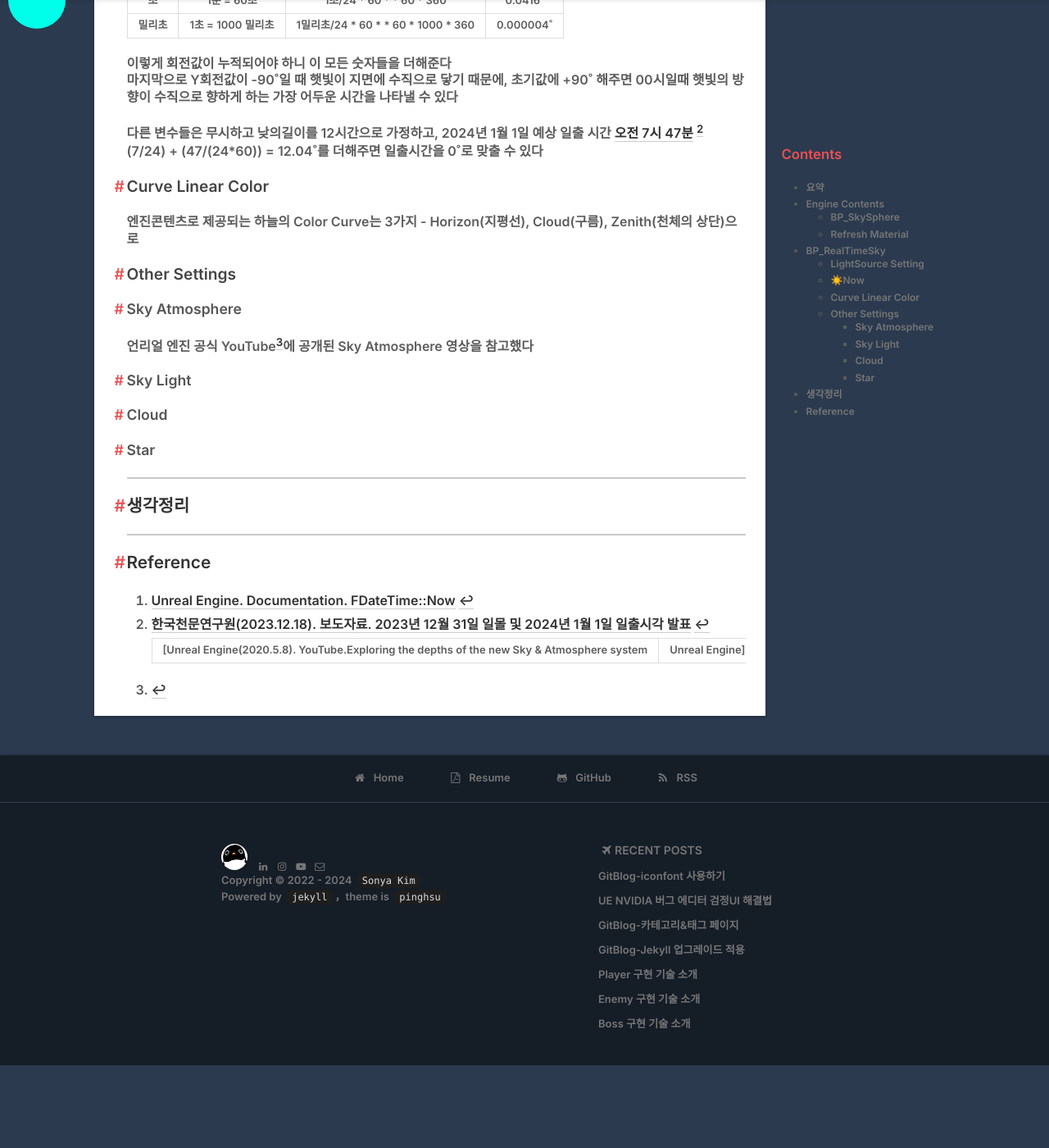
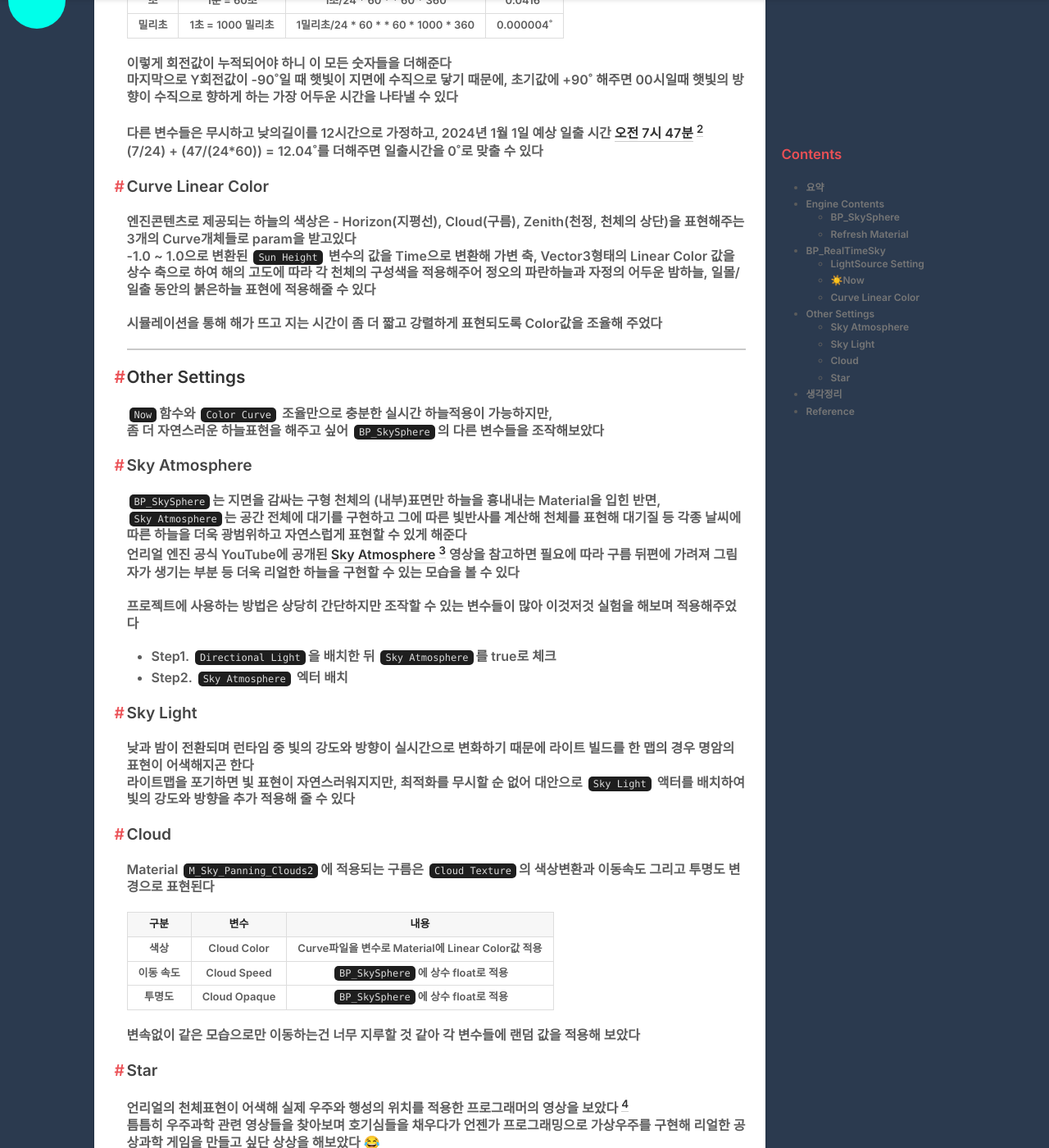
Before and after one commit to ssonsonya/ssonsonya.github.io, a Jekyll site: the page built from _posts/2023-12-31-UE4-24HoursSky.md, in a window 1280 px wide and 1400 px high, scrolled down 3281 px. Shown: the whole window at 82% size. Built offline with Jekyll 4.4.1, drawn with Linux system fonts in a browser that asks for light colours; nearby versions of some CDN libraries; some web fonts are replaced; comment, search, counter and statistics services are not loaded; before the commit the page ends 4580 px from its top, so only the background shows below that; some of the changed text lies outside the part shown.

Commit message:
[ Post ] finished draft 24 hour sky

```diff
--- a/_posts/2023-12-31-UE4-24HoursSky.md
+++ b/_posts/2023-12-31-UE4-24HoursSky.md
@@ -40,10 +40,10 @@ PPT로 한장정리
 ## Engine Contents
 ![image](https://github.com/ssonsonya/ssonsonya.github.io/assets/116151781/e68cc30d-0073-4d51-8f2c-b220d928bd16)
 엔진콘텐츠의 SkySphere액터는 기본 Map에 배치된 상태로 생성된다
-`BP_SkySphere`는 8,192cm지름의 구체에 param값으로 해, 구름, 대기의 색깔, 그리고 별표현을 가능하게 해주는 Material `M_Sky_Panning_Clouds2`를 입힌 `SM_SkySphere`로 이루어져 있다
+`BP_SkySphere`는 8,192cm지름의 구체의 `SM_SkySphere` Mash로, 해/ 구름/ 천체의 색상/ 밤하늘의 별 표현을 가능하게 해주는 Material `M_Sky_Panning_Clouds2`가 입혀져 있다
 
 ### BP_SkySphere
-`BP_SkySphere`를 Map에 배치한 뒤 Default 항목 중 Directional Light Actor에 Map에 배치된 `DirectionalLight` 액터를 지정해주면 해당 광원을 햇빛으로 설정해 줄 수 있다
+`BP_SkySphere`를 Map에 배치한 뒤 Directional Light Actor 항목에 배치된 `DirectionalLight` 액터를 지정해주면 해당 광원을 햇빛으로 설정해 줄 수 있다
 광원의 Rotation을 바꾸고 `BP_SkySphere`의 `Refresh Material` bool을 체크해주면 `Refresh Material` 함수가 호출되며 해당 Rotation값에 맞춰진 해와 대기가 표현된다
 ![BP_SkySphere](https://github.com/ssonsonya/ssonsonya.github.io/assets/116151781/dd8d3b31-4b77-49df-81f7-ba68bb9e1a80)
 
@@ -95,23 +95,62 @@ Light Source의 위치를 중심으로 하루 24시간을 360˚ Pitch회전 시
 (7/24) + (47/(24*60)) = 12.04˚를 더해주면 일출시간을 0˚로 맞출 수 있다
 
 ### Curve Linear Color
-엔진콘텐츠로 제공되는 하늘의 Color Curve는 3가지 - Horizon(지평선), Cloud(구름), Zenith(천체의 상단)으로
+엔진콘텐츠로 제공되는 하늘의 색상은 - Horizon(지평선), Cloud(구름), Zenith(천정, 천체의 상단)을 표현해주는 3개의 Curve개체들로 param을 받고있다
+-1.0 ~ 1.0으로 변환된 `Sun Height` 변수의 값을 Time으로 변환해 가변 축, Vector3형태의 Linear Color 값을 상수 축으로 하여 해의 고도에 따라 각 천체의 구성색을 적용해주어 정오의 파란하늘과 자정의 어두운 밤하늘, 일몰/일출 동안의 붉은하늘 표현에 적용해줄 수 있다
 
-### Other Settings
+시뮬레이션을 통해 해가 뜨고 지는 시간이 좀 더 짧고 강렬하게 표현되도록 Color값을 조율해 주었다
 
-#### Sky Atmosphere
+---
 
-언리얼 엔진 공식 YouTube[^31]에 공개된 Sky Atmosphere 영상을 참고했다
+## Other Settings
+`Now`함수와 `Color Curve` 조율만으로 충분한 실시간 하늘적용이 가능하지만,
+좀 더 자연스러운 하늘표현을 해주고 싶어 `BP_SkySphere`의 다른 변수들을 조작해보았다
 
-#### Sky Light
+### Sky Atmosphere
 
-#### Cloud
+`BP_SkySphere`는 지면을 감싸는 구형 천체의 (내부)표면만 하늘을 흉내내는 Material을 입힌 반면,
+`Sky Atmosphere`는 공간 전체에 대기를 구현하고 그에 따른 빛반사를 계산해 천체를 표현해 대기질 등 각종 날씨에 따른 하늘을 더욱 광범위하고 자연스럽게 표현할 수 있게 해준다
+언리얼 엔진 공식 YouTube에 공개된 [Sky Atmosphere](https://www.youtube.com/watch?v=SeNM9zBPLCA&list=RDCMUCBobmJyzsJ6Ll7UbfhI4iwQ&start_radio=1&rv=SeNM9zBPLCA&t=1161) [^31] 영상을 참고하면 필요에 따라 구름 뒤편에 가려져 그림자가 생기는 부분 등 더욱 리얼한 하늘을 구현할 수 있는 모습을 볼 수 있다
 
-#### Star
+프로젝트에 사용하는 방법은 상당히 간단하지만 조작할 수 있는 변수들이 많아 이것저것 실험을 해보며 적용해주었다
+
+- Step1. `Directional Light`을 배치한 뒤 `Sky Atmosphere`를 true로 체크
+- Step2. `Sky Atmosphere` 엑터 배치
+
+### Sky Light
+
+낮과 밤이 전환되며 런타임 중 빛의 강도와 방향이 실시간으로 변화하기 때문에 라이트 빌드를 한 맵의 경우 명암의 표현이 어색해지곤 한다
+라이트맵을 포기하면 빛 표현이 자연스러워지지만, 최적화를 무시할 순 없어 대안으로 `Sky Light` 액터를 배치하여 빛의 강도와 방향을 추가 적용해 줄 수 있다
+
+
+### Cloud
+
+Material `M_Sky_Panning_Clouds2`에 적용되는 구름은 `Cloud Texture`의 색상변환과 이동속도 그리고 투명도 변경으로 표현된다
+
+| 구분 | 변수 | 내용 |
+| :---: | :---: | :---: |
+| 색상 | Cloud Color | Curve파일을 변수로 Material에 Linear Color값 적용 |
+| 이동 속도 | Cloud Speed | `BP_SkySphere`에 상수 float로 적용 |
+| 투명도 | Cloud Opaque | `BP_SkySphere`에 상수 float로 적용 |
+
+변속없이 같은 모습으로만 이동하는건 너무 지루할 것 같아 각 변수들에 랜덤 값을 적용해 보았다
+
+### Star
+
+언리얼의 천체표현이 어색해 실제 우주와 행성의 위치를 적용한 프로그래머의 영상을 보았다 [^32]
+틈틈히 우주과학 관련 영상들을 찾아보며 호기심들을 채우다가 언젠가 프로그래밍으로 가상우주를 구현해 리얼한 공상과학 게임을 만들고 싶단 상상을 해보았다 😂
+
+언리얼에디터의 다양한 툴을 다루는 것에 집중해야 하는 지금은 우선 엔진콘텐츠에서 제공해주는 `Star Texture`에 만족하고 작업을 이어나갔다
+`BP_SkySphere`에서 `Sun Height`에 따라 `Star Brightness`값이 변동되는 방식으로 햇빛의 방향이 양수가 되면 서서히 밝아져 하늘에 보여지게 된다
+여명/석양에도 은은하게 별빛이 보여지도록 밝기를 조정해 적용했다
 
 ---
 
 ## 생각정리
+
+현실세계의 모든 현상들은 수식화 할 수 있다면 얼마든지 가상공간에 표현하고 시뮬레이트할 수 있다는 점이 프로그래밍의 매력이자 내가 프로그래밍을 배우는 가장 큰 이유인 것 같다
+자연스럽기 위해 랜덤값을 마구 집어넣는 방식도 생각해보았지만 게임 프로젝트의 환경부분에 이러한 비용을 부담하는 건 비효율적이라 판단해 더 가볍지만 자연스러움을 표현할 수 있는 방식을 고민해보았다
+결과적으로 적용된 하늘의 구현모습은 만족스러웠고 신년 해돋이를 놓치지 않게 되어 더욱 의미있는 작업이었다
 
 ---
 
@@ -119,4 +158,6 @@ Light Source의 위치를 중심으로 하루 24시간을 360˚ Pitch회전 시
 
 [^21]: [Unreal Engine. Documentation. FDateTime::Now](https://docs.unrealengine.com/4.26/en-US/API/Runtime/Core/Misc/FDateTime/Now/)
 [^22]: [한국천문연구원(2023.12.18). 보도자료. 2023년 12월 31일 일몰 및 2024년 1월 1일 일출시각 발표](https://www.kasi.re.kr/kor/publication/post/newsMaterial/29876)
-[^31]: [Unreal Engine(2020.5.8). YouTube.Exploring the depths of the new Sky & Atmosphere system | Unreal Engine](https://www.youtube.com/watch?v=SeNM9zBPLCA&list=RDCMUCBobmJyzsJ6Ll7UbfhI4iwQ&start_radio=1&rv=SeNM9zBPLCA&t=1161)
+
+[^31]: [Unreal Engine(2020.5.8). YouTube.Exploring the depths of the new Sky & Atmosphere system](https://www.youtube.com/watch?v=SeNM9zBPLCA&list=RDCMUCBobmJyzsJ6Ll7UbfhI4iwQ&start_radio=1&rv=SeNM9zBPLCA&t=1161)
+[^32]: []()
```
